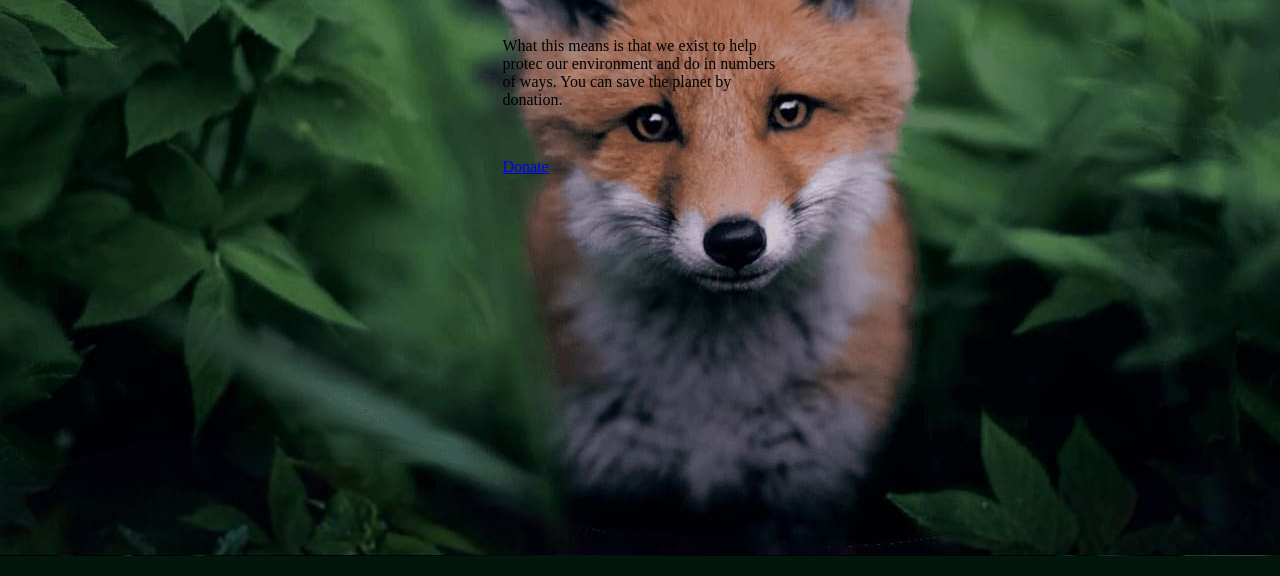
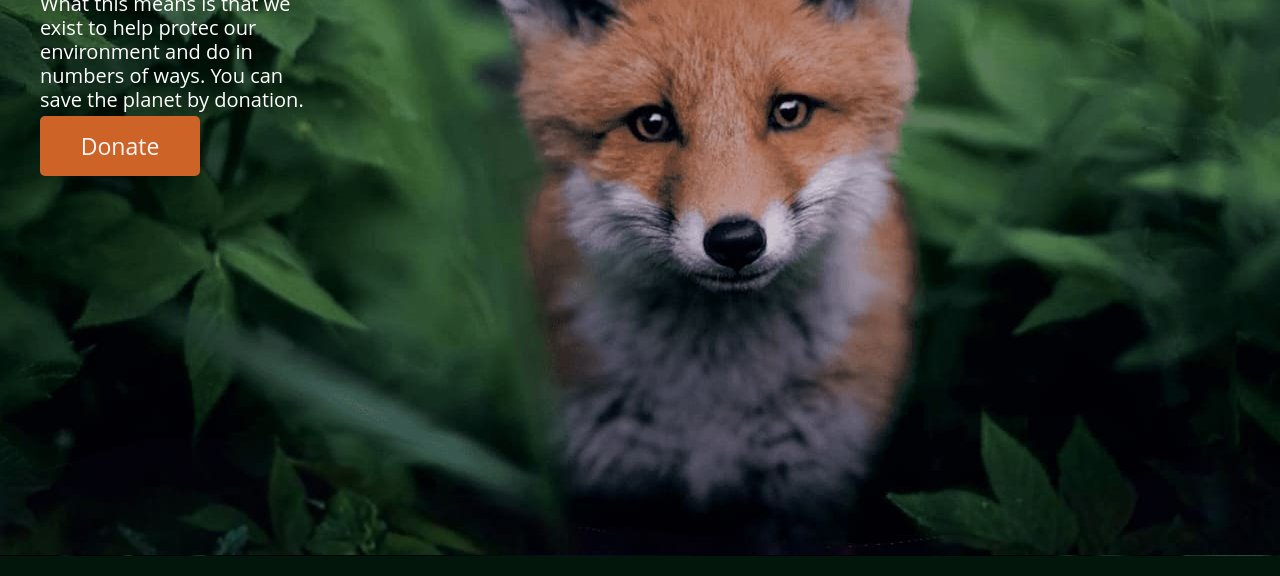
Before and after one commit to SA50-X-19/-SA50-4-19-Gureev_Roman, a plain HTML site: page Wildlife-survival/index.html in a window 1280 px wide. Shown: the part 224-800 px from the top of the page. Drawn offline with Linux system fonts and the light colour scheme.

Commit message:
site to ready

```diff
--- a/Wildlife-survival/style.css
+++ b/Wildlife-survival/style.css
@@ -192,3 +192,52 @@ nav__items {
     line-height: 72px;
     color: #CD6326;
 }
+
+
+
+.text {
+    display: flex;
+    font-family: Open Sans;
+    font-style: normal;
+    font-weight: normal;
+    font-size: 20px;
+    line-height: 24px;
+    color: #FFF
+}
+
+.money {
+    display: flex;
+    align-items: center;
+    border: 2px solid #CD6326;
+    background: #CD6326;
+    border-radius: 5px;
+    width: 160px;
+    height: 60px;
+}
+
+
+
+    .money:hover {
+        background: #E39128;
+    }
+
+    .money:pressed {
+        background: #8F5613;
+    }
+
+.donate__link {
+    display: flex;
+    font-family: Open Sans;
+    font-style: normal;
+    font-weight: normal;
+    font-size: 23px;
+    line-height: 27px;
+    text-decoration: none;
+    color: #F7F7F7;
+    margin: auto;
+}
+
+.ilovegachi {
+    max-width: 1200px;
+    width: 100%;
+}
```
